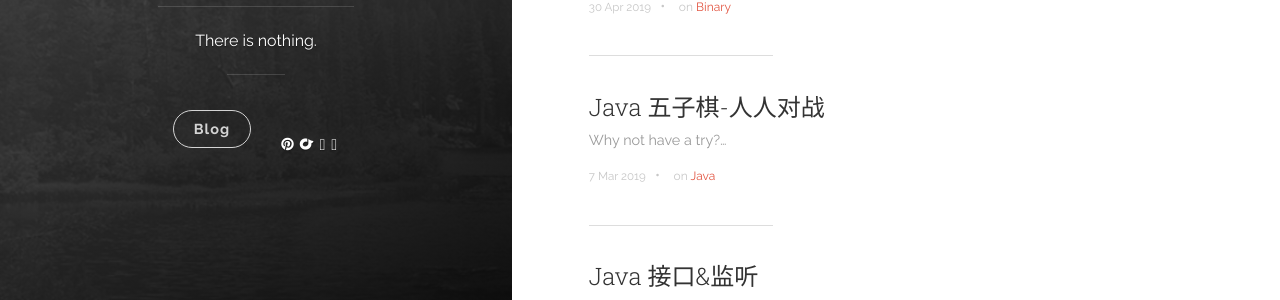
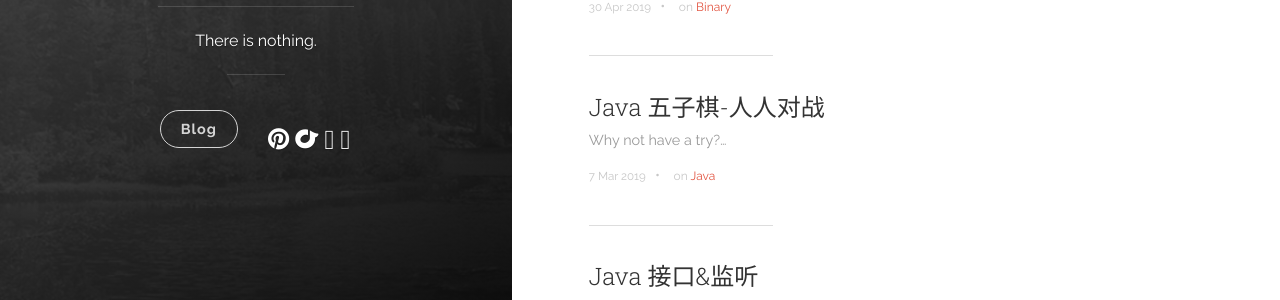
Before and after one commit to WilfredShen/WilfredShen.github.io, a Jekyll site: the page built from index.html, in a window 1280 px wide. Shown: the part 467-767 px from the top of the page. Built offline with Jekyll 4.4.1, drawn with Linux system fonts in a browser that asks for light colours; the list of posts is cut into pages by our own code.

Commit message:
Update main.scss

```diff
--- a/static/css/main.scss
+++ b/static/css/main.scss
@@ -303,23 +303,23 @@
 .fa-rotate-45 {
   -webkit-transform: rotate(45deg);
   -ms-transform: rotate(45deg);
-  transform: rotate(45deg);
-}
+  transform: rotate(45deg); }
 
 .fa-rotate-135 {
   -webkit-transform: rotate(135deg);
   -ms-transform: rotate(135deg);
-  transform: rotate(135deg);
-}
+  transform: rotate(135deg); }
 
 .fa-rotate-225 {
   -webkit-transform: rotate(225deg);
   -ms-transform: rotate(225deg);
-  transform: rotate(225deg);
-}
+  transform: rotate(225deg); }
 
 .fa-rotate-315 {
   -webkit-transform: rotate(315deg);
   -ms-transform: rotate(315deg);
-  transform: rotate(315deg);
-}
+  transform: rotate(315deg); }
+
+.icon {
+  display: block;
+  font-size: 1.7em; }
```
